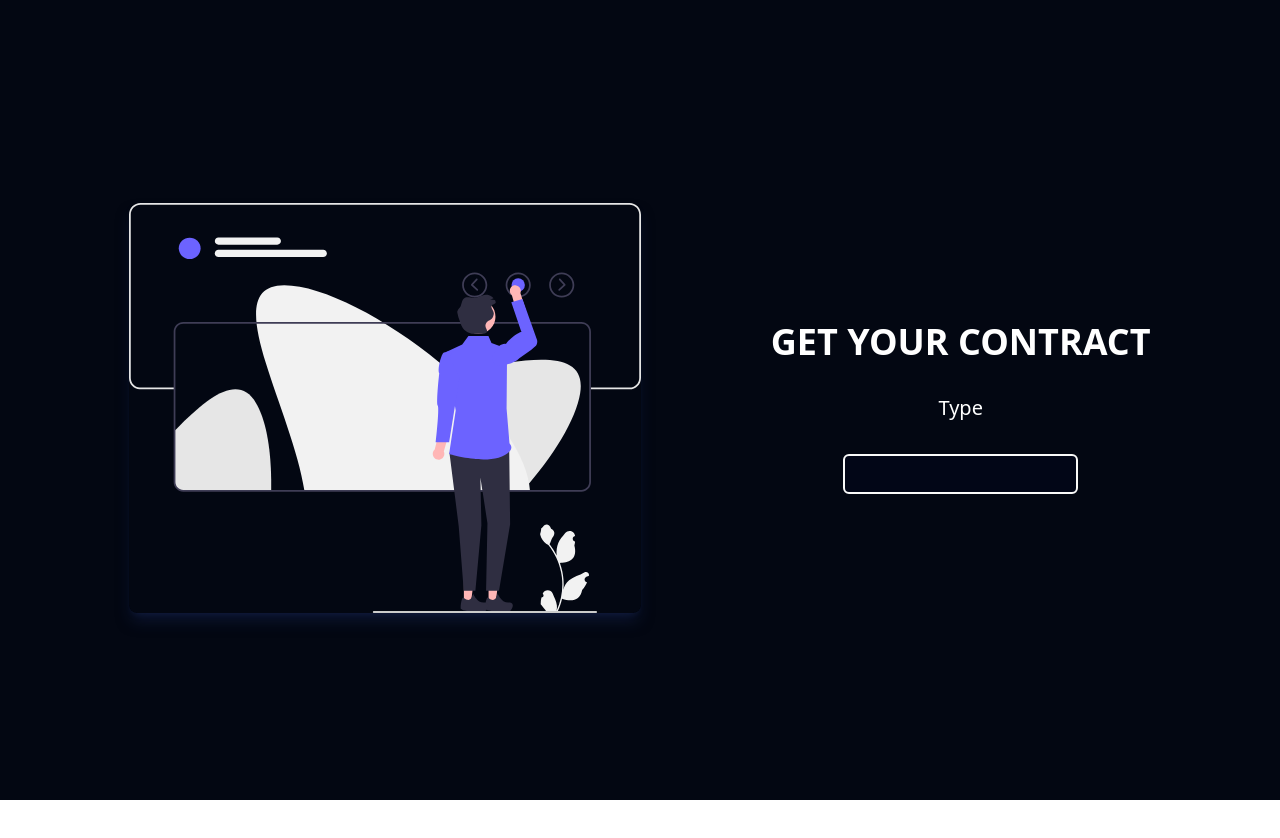
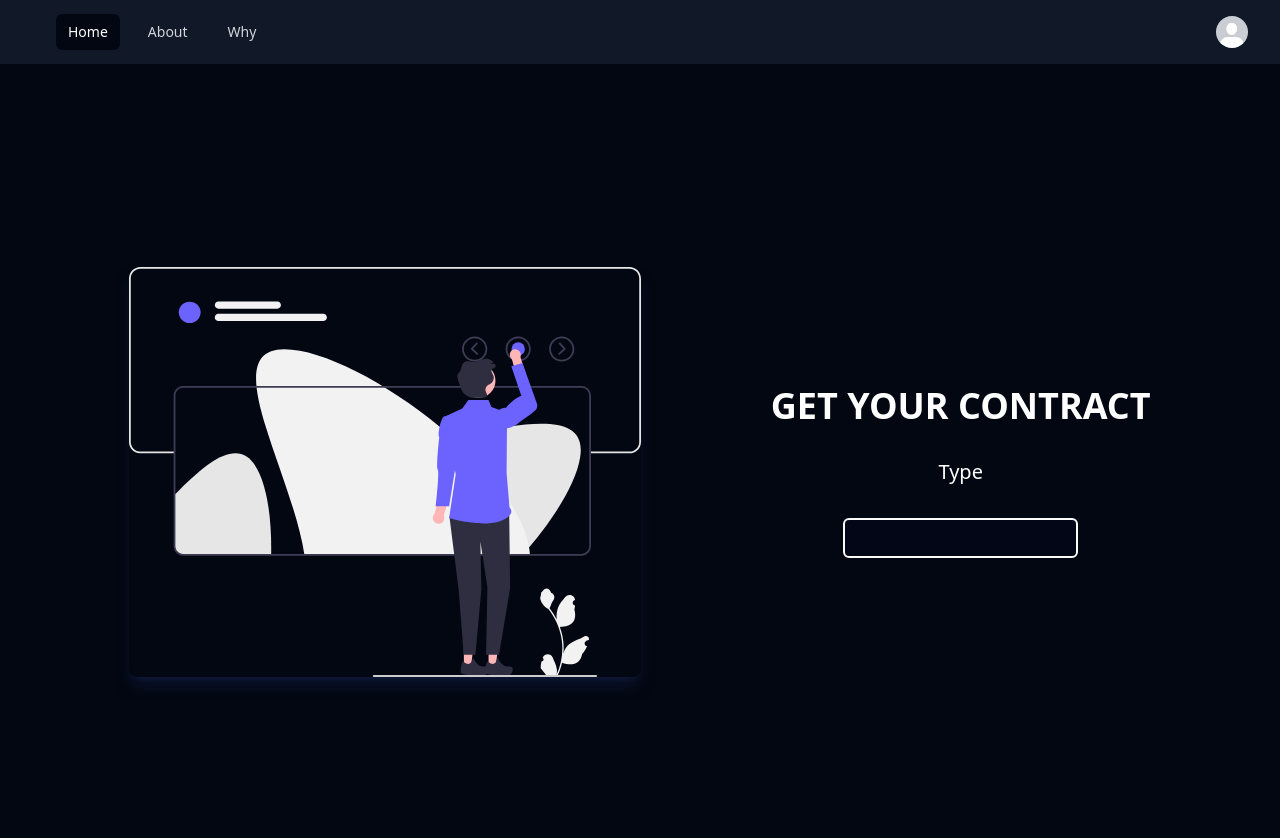
Before and after one commit to rohitkori/Contract-web-portal, a React (Vite) app in the folder Contract-web-app/: page / in a window 1280 px wide. Shown: the top 838 px of the page. Before the commit the page ends 800 px from the top, so only its background shows below. Built offline with nearby package versions, Linux system fonts and the light colour scheme.

Commit message:
adding navbar
Signed-off-by: Rohit <kori.1@iitj.ac.in>

```diff
--- a/Contract-web-app/package.json
+++ b/Contract-web-app/package.json
@@ -12,6 +12,7 @@
   "dependencies": {
     "@emotion/react": "^11.11.1",
     "@emotion/styled": "^11.11.0",
+    "@headlessui/react": "^1.7.15",
     "@material-ui/core": "^4.12.4",
     "@material-ui/icons": "^4.11.3",
     "@mui/icons-material": "^5.11.16",
--- a/Contract-web-app/src/App.jsx
+++ b/Contract-web-app/src/App.jsx
@@ -1,6 +1,7 @@
 import { BrowserRouter as Router, Routes, Route } from "react-router-dom";
 // import { Toaster } from "react-hot-toast";
 import Homepage from "./components/Homepage";
+import Example from "./components/Navbar";
 import "./App.css";
 
 function App() {
@@ -8,6 +9,7 @@
     <>
       <Router>
         <div className="app">
+          <Example />
           <Routes>
             <Route path="/" element={<Homepage />} />
             {/* <Route path="/*" element={<Error />} /> */}
--- /dev/null
+++ b/Contract-web-app/src/components/Navbar.jsx
@@ -0,0 +1,143 @@
+import { Fragment } from "react";
+import { Disclosure, Menu, Transition } from "@headlessui/react";
+import defaultProfile from "../assets/default.jpeg";
+
+const navigation = [
+  { name: "Home", href: "#", current: true },
+  { name: "About", href: "#", current: false },
+  { name: "Why", href: "#", current: false },
+];
+
+function classNames(...classes) {
+  return classes.filter(Boolean).join(" ");
+}
+
+export default function Example() {
+  return (
+    <Disclosure as="nav" className="bg-gray-900">
+      {() => (
+        <>
+          <div className="mx-auto max-w-7xl px-2 sm:px-6 lg:px-8">
+            <div className="relative flex h-16 items-center justify-between">
+              <div className="absolute inset-y-0 left-0 flex items-center sm:hidden">
+                {/* Mobile menu button*/}
+                <Disclosure.Button className="inline-flex items-center justify-center rounded-md p-2 text-gray-400 hover:bg-gray-700 hover:text-white focus:outline-none focus:ring-2 focus:ring-inset focus:ring-white">
+                  <span className="sr-only">Open main menu</span>
+                </Disclosure.Button>
+              </div>
+              <div className="flex flex-1 items-center justify-center sm:items-stretch sm:justify-start">
+                <div className="flex flex-shrink-0 items-center"></div>
+                <div className="hidden sm:ml-6 sm:block">
+                  <div className="flex space-x-4">
+                    {navigation.map((item) => (
+                      <a
+                        key={item.name}
+                        href={item.href}
+                        className={classNames(
+                          item.current
+                            ? "bg-gray-950 text-white"
+                            : "text-gray-300 hover:bg-gray-700 hover:text-white",
+                          "rounded-md px-3 py-2 text-sm font-medium"
+                        )}
+                        aria-current={item.current ? "page" : undefined}
+                      >
+                        {item.name}
+                      </a>
+                    ))}
+                  </div>
+                </div>
+              </div>
+              <div className="absolute inset-y-0 right-0 flex items-center pr-2 sm:static sm:inset-auto sm:ml-6 sm:pr-0">
+                {/* Profile dropdown */}
+                <Menu as="div" className="relative ml-3">
+                  <div>
+                    <Menu.Button className="flex rounded-full bg-gray-800 text-sm focus:outline-none focus:ring-2 focus:ring-white focus:ring-offset-2 focus:ring-offset-gray-800">
+                      <span className="sr-only">Open user menu</span>
+                      <img
+                        className="h-8 w-8 rounded-full"
+                        src={defaultProfile}
+                        alt=""
+                      />
+                    </Menu.Button>
+                  </div>
+                  <Transition
+                    as={Fragment}
+                    enter="transition ease-out duration-100"
+                    enterFrom="transform opacity-0 scale-95"
+                    enterTo="transform opacity-100 scale-100"
+                    leave="transition ease-in duration-75"
+                    leaveFrom="transform opacity-100 scale-100"
+                    leaveTo="transform opacity-0 scale-95"
+                  >
+                    <Menu.Items className="absolute right-0 z-10 mt-2 w-48 origin-top-right rounded-md bg-white py-1 shadow-lg ring-1 ring-black ring-opacity-5 focus:outline-none">
+                      <Menu.Item>
+                        {({ active }) => (
+                          <a
+                            href="#"
+                            className={classNames(
+                              active ? "bg-gray-100" : "",
+                              "block px-4 py-2 text-sm text-gray-700"
+                            )}
+                          >
+                            Your Profile
+                          </a>
+                        )}
+                      </Menu.Item>
+                      <Menu.Item>
+                        {({ active }) => (
+                          <a
+                            href="#"
+                            className={classNames(
+                              active ? "bg-gray-100" : "",
+                              "block px-4 py-2 text-sm text-gray-700"
+                            )}
+                          >
+                            Settings
+                          </a>
+                        )}
+                      </Menu.Item>
+                      <Menu.Item>
+                        {({ active }) => (
+                          <a
+                            href="#"
+                            className={classNames(
+                              active ? "bg-gray-100" : "",
+                              "block px-4 py-2 text-sm text-gray-700"
+                            )}
+                          >
+                            Sign out
+                          </a>
+                        )}
+                      </Menu.Item>
+                    </Menu.Items>
+                  </Transition>
+                </Menu>
+              </div>
+            </div>
+          </div>
+
+          <Disclosure.Panel className="sm:hidden">
+            <div className="space-y-1 px-2 pb-3 pt-2">
+              {navigation.map((item) => (
+                <Disclosure.Button
+                  key={item.name}
+                  as="a"
+                  href={item.href}
+                  className={classNames(
+                    item.current
+                      ? "bg-gray-900 text-white"
+                      : "text-gray-300 hover:bg-gray-700 hover:text-white",
+                    "block rounded-md px-3 py-2 text-base font-medium"
+                  )}
+                  aria-current={item.current ? "page" : undefined}
+                >
+                  {item.name}
+                </Disclosure.Button>
+              ))}
+            </div>
+          </Disclosure.Panel>
+        </>
+      )}
+    </Disclosure>
+  );
+}
```
Also changed, not shown: Contract-web-app/src/assets/default.jpeg (added), 1 other file (tests, documents, lock files or other folders).
